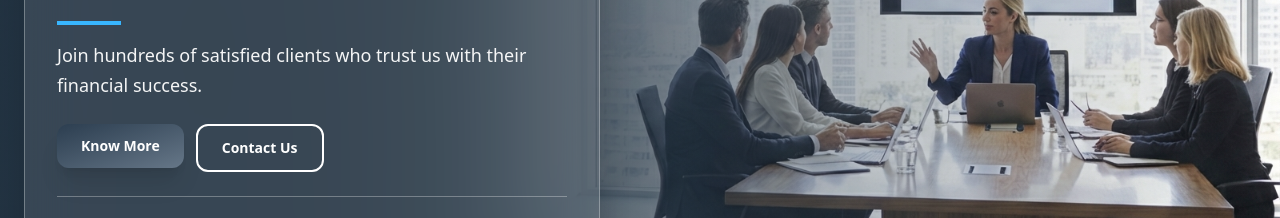
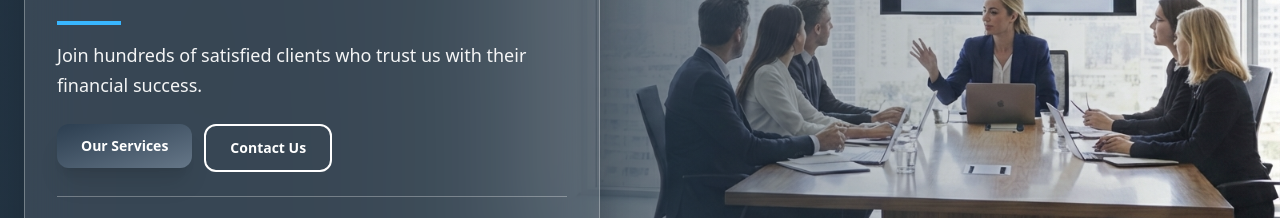
Before and after one commit to AmishaChaubey/snlaxmi, a React (Vite) app: page /about in a window 1280 px wide. Shown: the part 3140-3358 px from the top of the page. Built offline with nearby package versions, Linux system fonts and the light colour scheme.

Commit message:
forth commit

```diff
--- a/src/pages/about/About.jsx
+++ b/src/pages/about/About.jsx
@@ -361,8 +361,8 @@ const values = [
               </p>
 
               <div className="flex flex-col sm:flex-row gap-2.5 sm:gap-3 mb-4 sm:mb-5 lg:mb-6">
-                <Link to='/about'><button className="bg-gradient-to-br from-[#2c3e50] to-[#667788] text-white px-5 sm:px-6 py-2.5 sm:py-3 rounded-lg sm:rounded-xl font-bold text-xs sm:text-sm hover:bg-white  transition-all duration-300 shadow-xl transform hover:scale-105 w-full sm:w-auto">
-                 Know More
+                <Link to='/service'><button className="bg-gradient-to-br from-[#2c3e50] to-[#667788] text-white px-5 sm:px-6 py-2.5 sm:py-3 rounded-lg sm:rounded-xl font-bold text-xs sm:text-sm hover:bg-white  transition-all duration-300 shadow-xl transform hover:scale-105 w-full sm:w-auto">
+                 Our Services
                 </button></Link>
                <Link to='/contact'> <button className="bg-transparent border-2 border-white text-white px-5 sm:px-6 py-2.5 sm:py-3 rounded-lg sm:rounded-xl font-bold text-xs sm:text-sm hover:bg-white hover:text-[#2c3e50] transition-all duration-300 transform hover:scale-105 w-full sm:w-auto">
                   Contact Us
--- a/src/pages/portfolio/Portfolio.jsx
+++ b/src/pages/portfolio/Portfolio.jsx
@@ -166,7 +166,7 @@ const ProjectPage = () => {
             <div
               key={project.id}
               className="group relative bg-white rounded-3xl overflow-hidden shadow-lg hover:shadow-2xl transition-all duration-700 transform hover:-translate-y-3 hover:scale-[1.02] border border-gray-100"
-              style={{ animationDelay: `${index * 0.1}s` }}
+              style={{ animationDelay: `₹{index * 0.1}s` }}
             >
               {/* Professional border accent */}
               <div className="absolute inset-0 rounded-3xl bg-gradient-to-r from-gray-100 via-white to-gray-100 opacity-0 group-hover:opacity-100 transition-opacity duration-500 -z-10 p-0.5">
@@ -196,7 +196,7 @@ const ProjectPage = () => {
 
                 {/* Status indicator */}
                 <div className="absolute bottom-4 right-4 opacity-0 group-hover:opacity-100 transition-all duration-500">
-                  <div className={`px-3 py-1.5 rounded-full text-xs font-medium backdrop-blur-sm border ${
+                  <div className={`px-3 py-1.5 rounded-full text-xs font-medium backdrop-blur-sm border ₹{
                     project.status === 'Completed'
                       ? 'bg-emerald-500/20 text-emerald-100 border-emerald-400/50'
                       : 'bg-blue-500/20 text-blue-100 border-blue-400/50'
```
